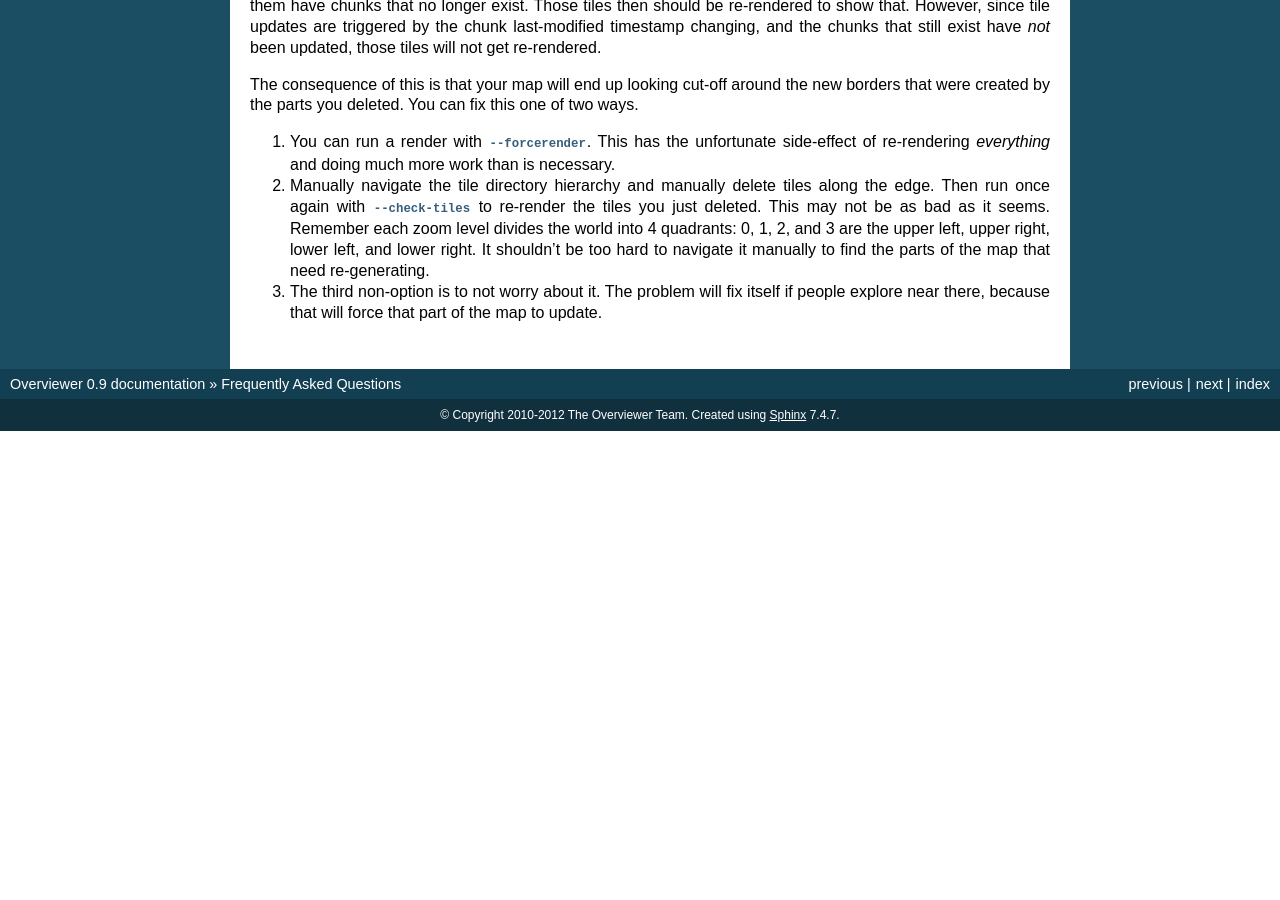
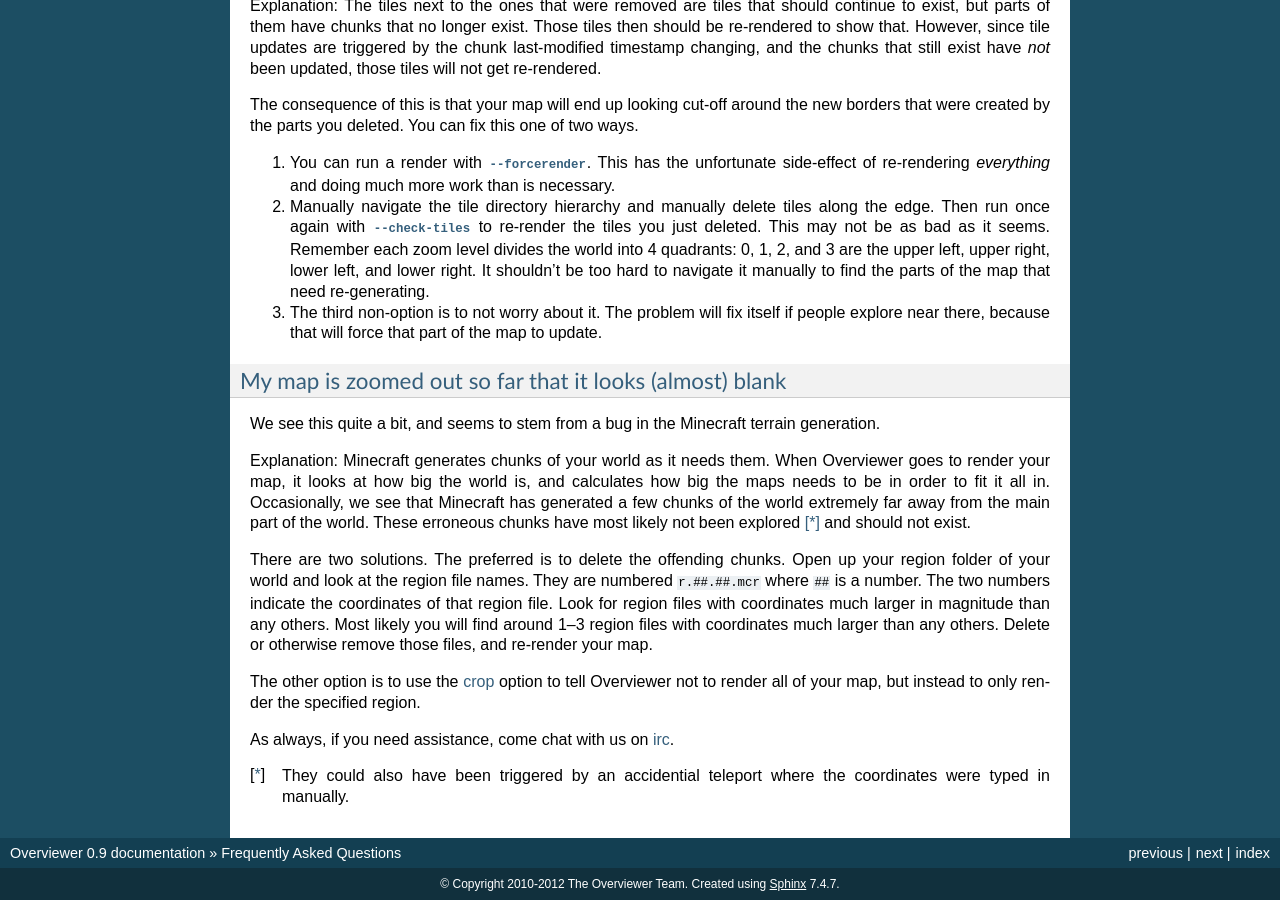
Before and after one commit to overviewer/Minecraft-Overviewer, a Sphinx documentation site: the page built from docs/faq.rst, in a window 1280 px wide and 900 px high, scrolled down 2565 px. Built offline with Sphinx 7.4.7, drawn with Linux system fonts in a browser that asks for light colours; before the commit the page ends 2996 px from its top, so only the background shows below that; some of the changed text lies outside the part shown.

Commit message:
added faq entry about erroneous chunks causing blank maps
This seems to come up often enough to warrent an FAQ entry. Wrote up an
explanation of what happen and what to do.

```diff
--- a/docs/faq.rst
+++ b/docs/faq.rst
@@ -164,3 +164,31 @@ two ways.
 3. The third non-option is to not worry about it. The problem will fix itself if
    people explore near there, because that will force that part of the map to
    update.
+
+My map is zoomed out so far that it looks (almost) blank
+--------------------------------------------------------
+
+We see this quite a bit, and seems to stem from a bug in the Minecraft terrain
+generation.
+
+Explanation: Minecraft generates chunks of your world as it needs them. When
+Overviewer goes to render your map, it looks at how big the world is, and
+calculates how big the maps needs to be in order to fit it all in.
+Occasionally, we see that Minecraft has generated a few chunks of the world
+extremely far away from the main part of the world. These erroneous chunks have
+most likely not been explored [*]_ and should not exist.
+
+There are two solutions. The preferred is to delete the offending chunks. Open
+up your region folder of your world and look at the region file names. They are
+numbered ``r.##.##.mcr`` where ``##`` is a number. The two numbers indicate the
+coordinates of that region file. Look for region files with coordinates much
+larger in magnitude than any others. Most likely you will find around 1–3
+region files with coordinates much larger than any others. Delete or otherwise
+remove those files, and re-render your map.
+
+The other option is to use the :ref:`crop<crop>` option to tell Overviewer not
+to render all of your map, but instead to only render the specified region.
+
+As always, if you need assistance, come chat with us on :ref:`irc<help>`.
+
+.. [*] They could also have been triggered by an accidential teleport where the coordinates were typed in manually.
```
